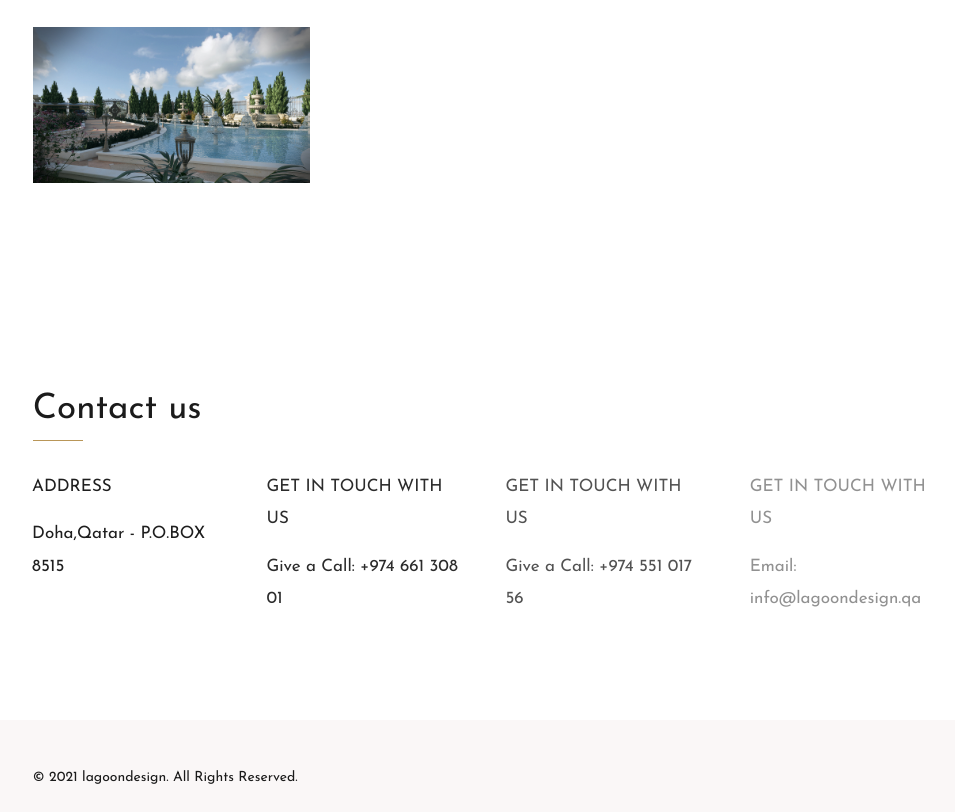
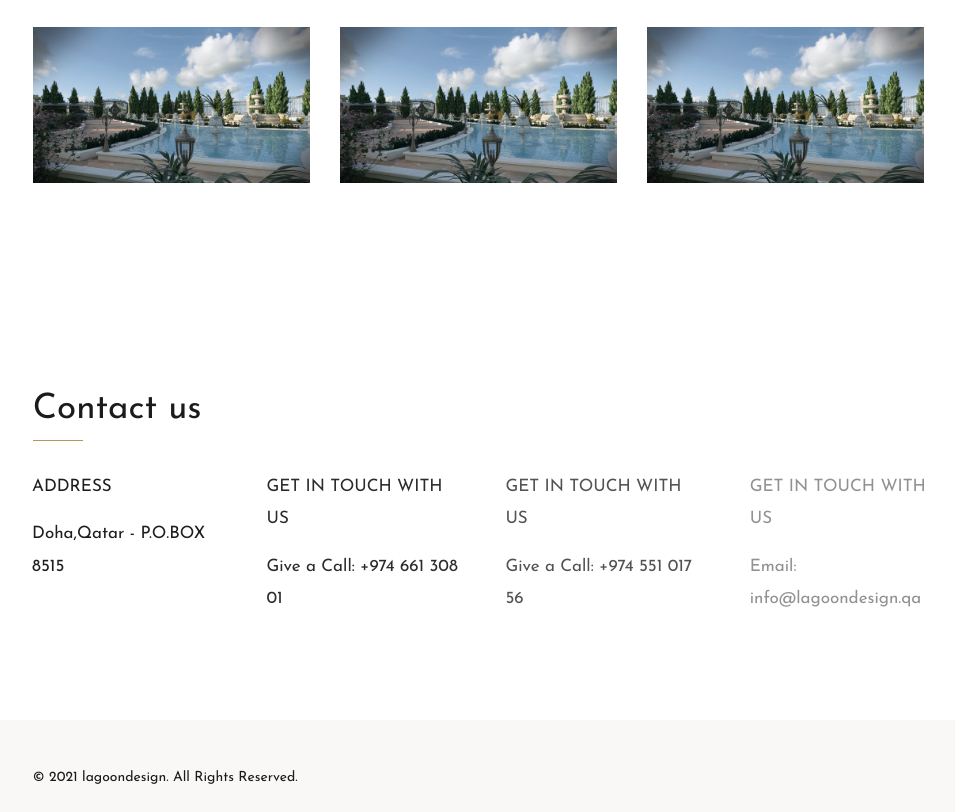
Before and after one commit to mouloud-madi/lagoon-design, a plain HTML site: page index.html in a window 1280 px wide. Shown: the part 4227-5039 px from the top of the page, without its empty margins (296-1251 px from the left). Drawn offline with Linux system fonts and the light colour scheme; some packages are replaced by stand-ins of ours; a script that the page names is missing.

Commit message:
'portfolio'

```diff
--- a/index.html
+++ b/index.html
@@ -458,6 +458,24 @@
                             </div>
                         </a>
                     </div>
+                    <div class="col-md-4 portfolio-item the_beginning"
+                         style="position: absolute; left: 0px; top: 515px;">
+                        <a href="images/photos/04.jpg" class="img-zoom">
+                            <div class="portfolio-box">
+                                <div class="portfolio-img"><img src="images/photos/06.jpg"
+                                                                class="img-fluid mx-auto d-block" alt=""></div>
+                            </div>
+                        </a>
+                    </div>
+                    <div class="col-md-4 portfolio-item the_beginning"
+                         style="position: absolute; left: 0px; top: 515px;">
+                        <a href="images/photos/02.jpg" class="img-zoom">
+                            <div class="portfolio-box">
+                                <div class="portfolio-img"><img src="images/photos/06.jpg"
+                                                                class="img-fluid mx-auto d-block" alt=""></div>
+                            </div>
+                        </a>
+                    </div>
                 </div>
             </div>
         </div>
```
